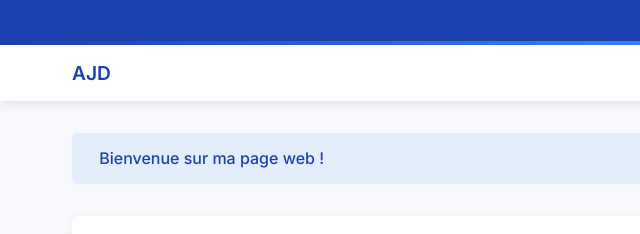
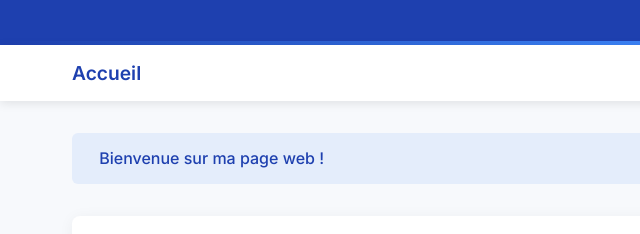
Before and after one commit to Arnvalen/arnvalen.github.io, a plain HTML site: page index.html in a window 1280 px wide. Shown: the part 154-388 px from the top of the page, 0-640 px from the left. Drawn offline with Linux system fonts and the light colour scheme; no server answers; some icons are missing.

Commit message:
Update index.html
AJD en accueil

```diff
--- a/index.html
+++ b/index.html
@@ -798,7 +798,7 @@
 
   <nav>
     <div class="nav-container">
-      <a href="#" class="logo">AJD</a>
+      <a href="#" class="logo">Accueil</a>
       <div class="nav-links">
         <a href="#about">À propos</a>
         <a href="#skills">Compétences</a>
```
